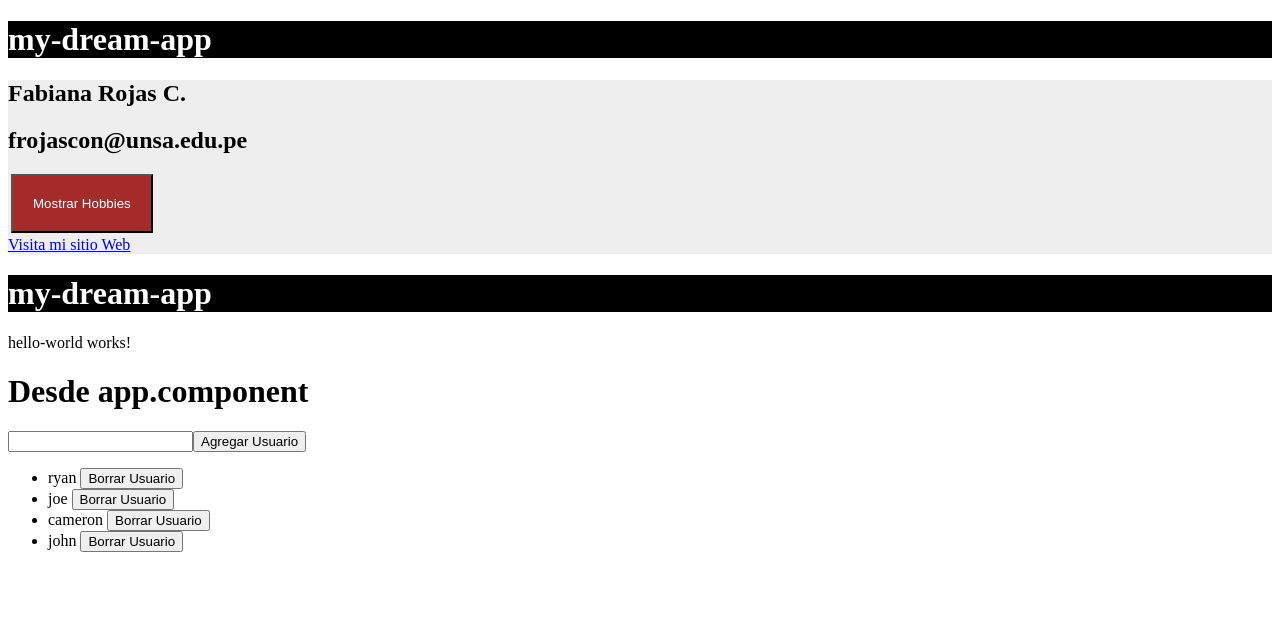
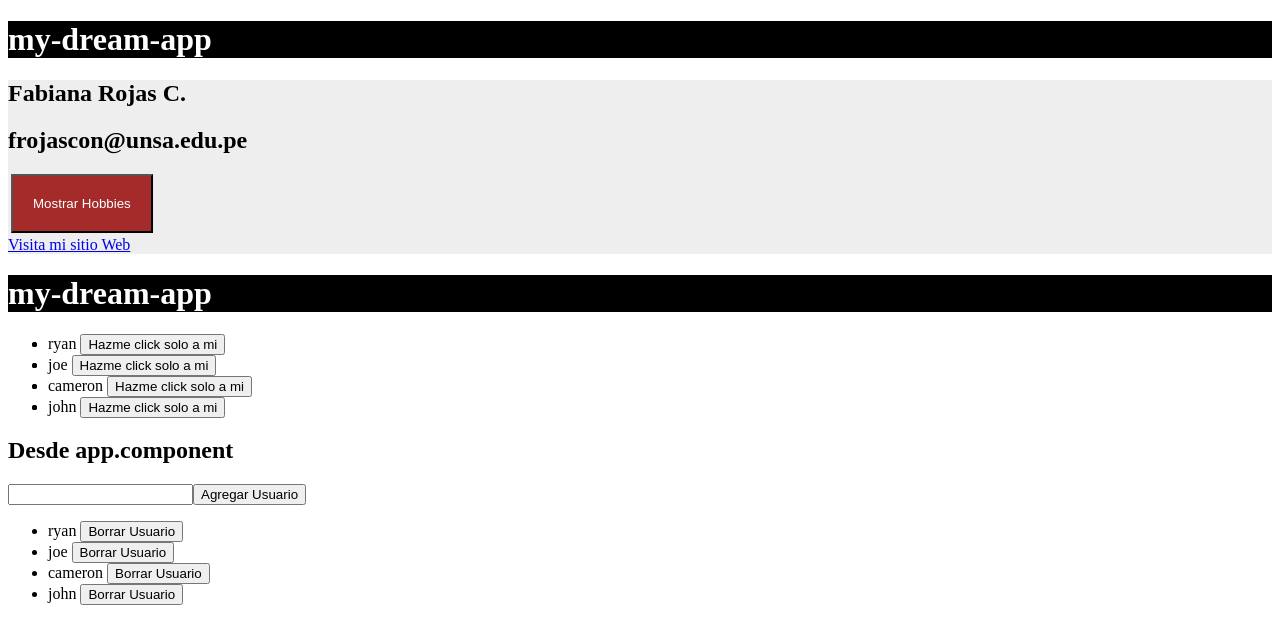
Before and after one commit to FabianaRojasCondori/PW2-TEORIA, an Angular app in the folder proyectoAngular/my-dream-app/: page / in a window 1280 px wide. Shown: the top 644 px of the page. Built offline with nearby package versions, Linux system fonts and the light colour scheme.

Commit message:
Angular1: Se muestra boton de alerta y se puede agregar y eliminar usuarios

```diff
--- a/proyectoAngular/my-dream-app/src/app/app.component.html
+++ b/proyectoAngular/my-dream-app/src/app/app.component.html
@@ -28,9 +28,16 @@
   <h1>{{ title }}</h1>
 </div>
 
-<app-hello-world></app-hello-world>
+<div class="usuarios-superior">
+  <ul>
+    <li *ngFor="let user of users">
+      <app-user [nameUser]="user"></app-user>
+    </li>
+  </ul>
+</div>
 
-<h1>Desde app.component</h1>
+<div class="usuarios-inferior">
+  <h2>Desde app.component</h2>
   <form (submit)="addUser(newUser)">
     <input type="text" #newUser />
     <button>Agregar Usuario</button>
@@ -41,3 +48,4 @@
       <button (click)="deleteUser(user)">Borrar Usuario</button>
     </li>
   </ul>
+</div>
```
Lines whose indentation alone changed are shown as unchanged.
